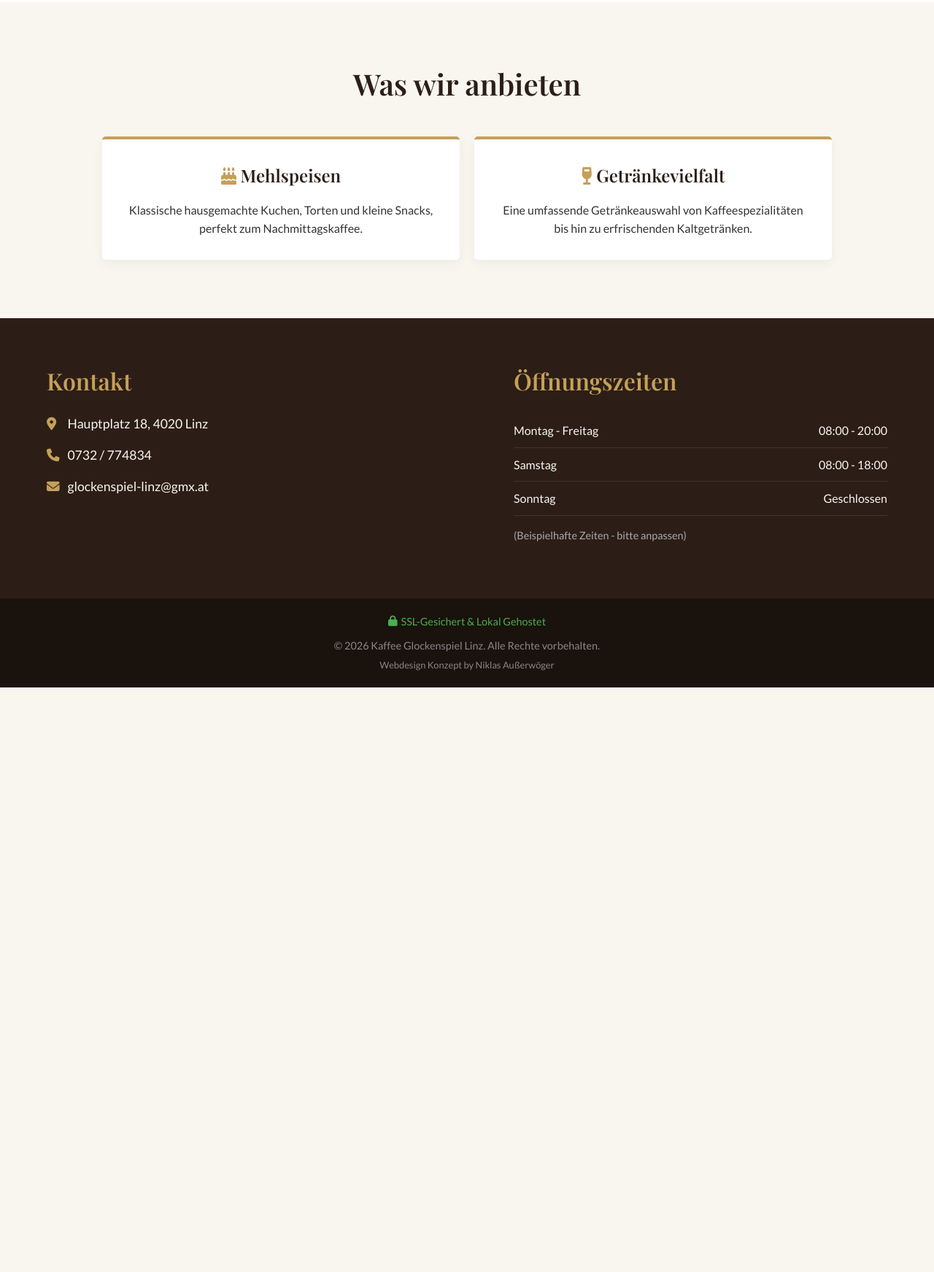
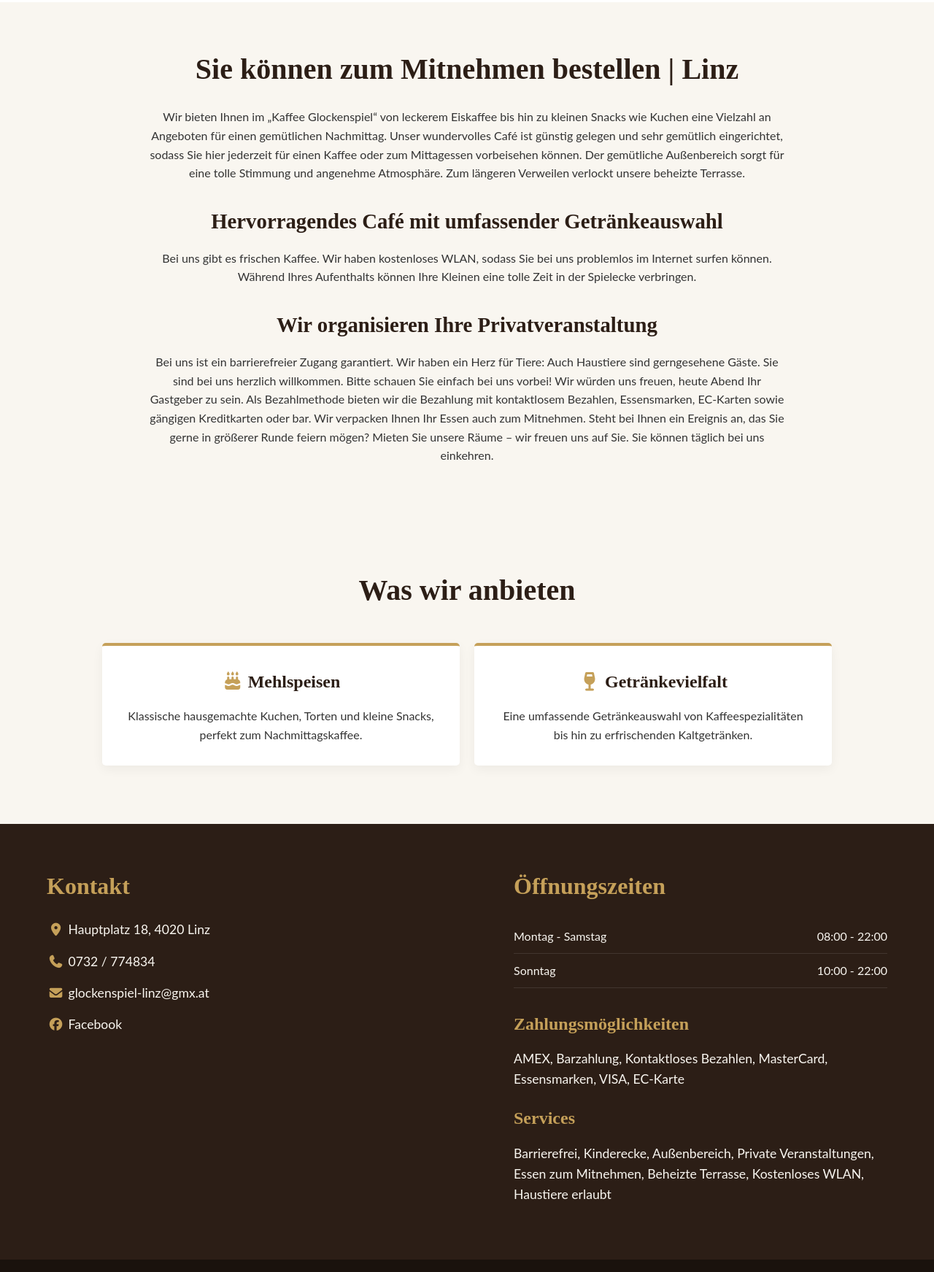
Before and after one commit to der46er/webseite, a plain HTML site: page projects/pages/glockenspiel.html in a window 1280 px wide. Shown: the part 1040-2783 px from the top of the page at 73% size. Before the commit the page ends 1982 px from the top, so only its background shows below. Drawn offline with nearby package versions, Linux system fonts and the light colour scheme; a web font is replaced by a local one.

Commit message:
Update links and content in glockenspiel.html

```diff
--- a/projects/pages/glockenspiel.html
+++ b/projects/pages/glockenspiel.html
@@ -6,11 +6,11 @@
     <title>Kaffee Glockenspiel | Tradition am Linzer Hauptplatz</title>
     <meta name="description" content="Kaffee Glockenspiel in Linz. Genießen Sie frischen Kaffee, hausgemachte Mehlspeisen und unsere beheizte Terrasse direkt am Hauptplatz.">
 
-    <link rel="preconnect" href="https://fonts.googleapis.com">
-    <link rel="preconnect" href="https://fonts.gstatic.com" crossorigin>
-    <link href="https://fonts.googleapis.com/css2?family=Lato:wght@300;400;700&family=Playfair+Display:ital,wght@0,400;0,600;1,400&display=swap" rel="stylesheet">
+    <link rel="preconnect" href="https://fonts.googleapis.com/">
+    <link rel="preconnect" href="https://fonts.gstatic.com/" crossorigin="">
+    <link href="./Kaffee Glockenspiel _ Tradition am Linzer Hauptplatz_files/css2" rel="stylesheet">
 
-    <link rel="stylesheet" href="https://cdnjs.cloudflare.com/ajax/libs/font-awesome/6.4.0/css/all.min.css">
+    <link rel="stylesheet" href="./Kaffee Glockenspiel _ Tradition am Linzer Hauptplatz_files/all.min.css">
 
     <style>
         /* --- Color Palette & Variables --- */
@@ -245,17 +245,17 @@
 <body>
 
     <nav>
-        <a href="#" class="logo">Kaffee Glockenspiel</a>
+        <a href="https://thataustrianone.eu/projects/pages/glockenspiel.html#" class="logo">Kaffee Glockenspiel</a>
         <div class="nav-links">
-            <a href="#angebot">Unser Angebot</a>
-            <a href="#kontakt">Kontakt & Öffnungszeiten</a>
+            <a href="https://thataustrianone.eu/projects/pages/glockenspiel.html#angebot">Unser Angebot</a>
+            <a href="https://thataustrianone.eu/projects/pages/glockenspiel.html#kontakt">Kontakt & Öffnungszeiten</a>
         </div>
     </nav>
 
     <header class="hero">
         <h1>Glockenspiel</h1>
         <p>Ihr gemütlicher Logenplatz direkt am Linzer Hauptplatz. Genießen Sie Tradition, Herzlichkeit und hervorragenden Kaffee.</p>
-        <a href="#kontakt" class="btn">Tisch reservieren</a>
+        <a href="https://thataustrianone.eu/projects/pages/glockenspiel.html#kontakt" class="btn">Tisch reservieren</a>
     </header>
 
     <section class="features">
@@ -279,6 +279,17 @@
             <h3>Spielecke & WLAN</h3>
             <p>Kostenloses High-Speed WLAN für Sie und eine tolle Spielecke für die Kleinen.</p>
         </div>
+    </section>
+
+    <section id="ueber-uns" style="padding: 60px 5%; background-color: var(--cream); text-align: center; max-width: 1000px; margin: 0 auto;">
+        <h2 style="font-size: 2.5rem; margin-bottom: 20px;">Sie können zum Mitnehmen bestellen | Linz</h2>
+        <p style="margin-bottom: 30px;">Wir bieten Ihnen im „Kaffee Glockenspiel“ von leckerem Eiskaffee bis hin zu kleinen Snacks wie Kuchen eine Vielzahl an Angeboten für einen gemütlichen Nachmittag. Unser wundervolles Café ist günstig gelegen und sehr gemütlich eingerichtet, sodass Sie hier jederzeit für einen Kaffee oder zum Mittagessen vorbeisehen können. Der gemütliche Außenbereich sorgt für eine tolle Stimmung und angenehme Atmosphäre. Zum längeren Verweilen verlockt unsere beheizte Terrasse.</p>
+
+        <h3 style="font-size: 1.8rem; margin-bottom: 15px;">Hervorragendes Café mit umfassender Getränkeauswahl</h3>
+        <p style="margin-bottom: 30px;">Bei uns gibt es frischen Kaffee. Wir haben kostenloses WLAN, sodass Sie bei uns problemlos im Internet surfen können. Während Ihres Aufenthalts können Ihre Kleinen eine tolle Zeit in der Spielecke verbringen.</p>
+
+        <h3 style="font-size: 1.8rem; margin-bottom: 15px;">Wir organisieren Ihre Privatveranstaltung</h3>
+        <p>Bei uns ist ein barrierefreier Zugang garantiert. Wir haben ein Herz für Tiere: Auch Haustiere sind gerngesehene Gäste. Sie sind bei uns herzlich willkommen. Bitte schauen Sie einfach bei uns vorbei! Wir würden uns freuen, heute Abend Ihr Gastgeber zu sein. Als Bezahlmethode bieten wir die Bezahlung mit kontaktlosem Bezahlen, Essensmarken, EC-Karten sowie gängigen Kreditkarten oder bar. Wir verpacken Ihnen Ihr Essen auch zum Mitnehmen. Steht bei Ihnen ein Ereignis an, das Sie gerne in größerer Runde feiern mögen? Mieten Sie unsere Räume – wir freuen uns auf Sie. Sie können täglich bei uns einkehren.</p>
     </section>
 
     <section id="angebot" class="menu-teaser">
@@ -307,16 +318,23 @@
             <a href="mailto:glockenspiel-linz@gmx.at">
                 <i class="fa-solid fa-envelope"></i> glockenspiel-linz@gmx.at
             </a>
+            <a href="https://www.facebook.com/KaffeeGlockenspiel" target="_blank">
+                <i class="fa-brands fa-facebook"></i> Facebook
+            </a>
         </div>
 
         <div class="opening-hours">
             <h2>Öffnungszeiten</h2>
             <ul class="hours-list">
-                <li><span>Montag - Freitag</span> <span>08:00 - 20:00</span></li>
-                <li><span>Samstag</span> <span>08:00 - 18:00</span></li>
-                <li><span>Sonntag</span> <span>Geschlossen</span></li>
+                <li><span>Montag - Samstag</span> <span>08:00 - 22:00</span></li>
+                <li><span>Sonntag</span> <span>10:00 - 22:00</span></li>
             </ul>
-            <p style="font-size: 0.9rem; margin-top: 15px; color: #aaa;">(Beispielhafte Zeiten - bitte anpassen)</p>
+
+            <h3 style="color: var(--gold); margin-top: 30px; margin-bottom: 15px; font-size: 1.5rem;">Zahlungsmöglichkeiten</h3>
+            <p>AMEX, Barzahlung, Kontaktloses Bezahlen, MasterCard, Essensmarken, VISA, EC-Karte</p>
+
+            <h3 style="color: var(--gold); margin-top: 20px; margin-bottom: 15px; font-size: 1.5rem;">Services</h3>
+            <p>Barrierefrei, Kinderecke, Außenbereich, Private Veranstaltungen, Essen zum Mitnehmen, Beheizte Terrasse, Kostenloses WLAN, Haustiere erlaubt</p>
         </div>
     </section>
 
@@ -324,7 +342,7 @@
         <div class="secure-badge">
             <i class="fa-solid fa-lock"></i> SSL-Gesichert & Lokal Gehostet
         </div>
-        <p>&copy; 2026 Kaffee Glockenspiel Linz. Alle Rechte vorbehalten.</p>
+        <p>© 2026 Kaffee Glockenspiel Linz. Alle Rechte vorbehalten.</p>
         <p style="font-size: 0.8rem; margin-top: 5px;">Webdesign Konzept by Niklas Außerwöger</p>
     </footer>
 
```
